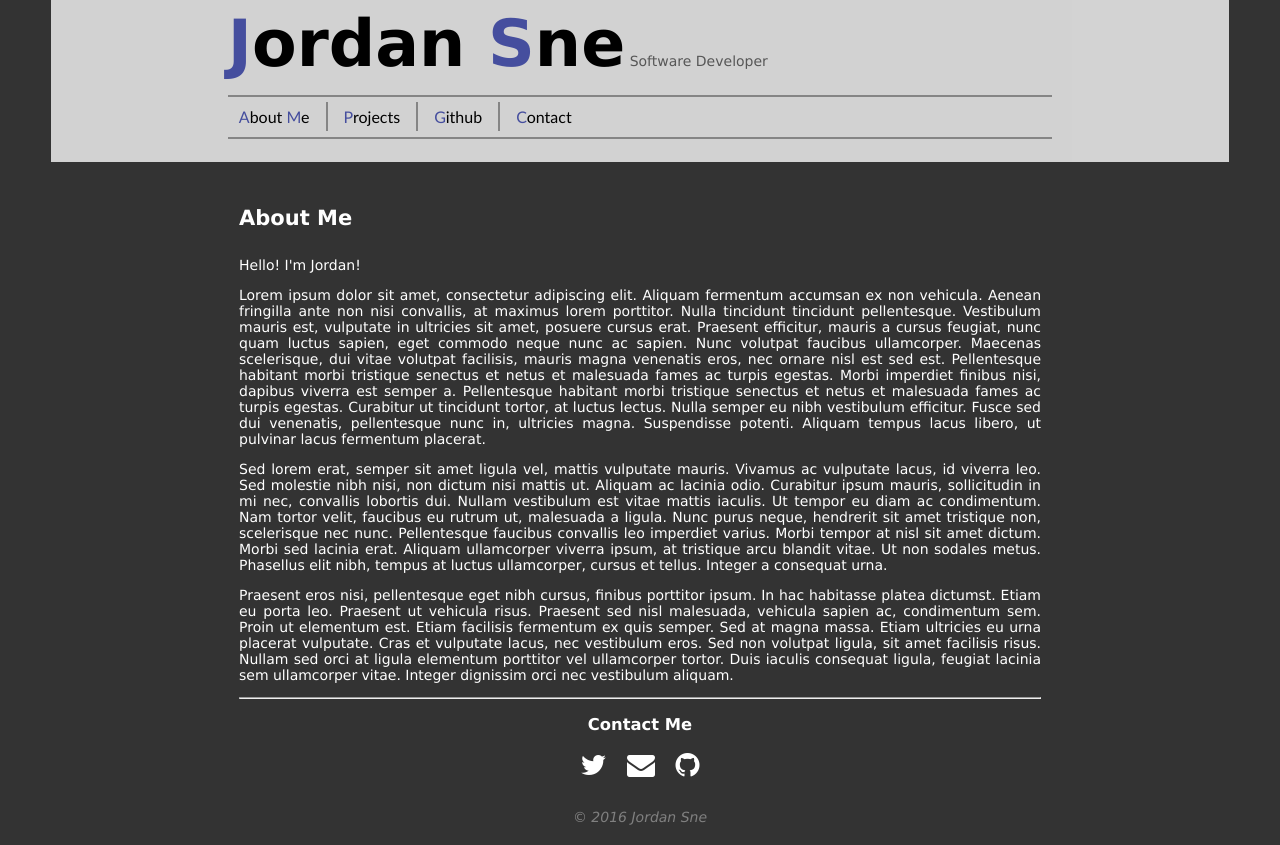
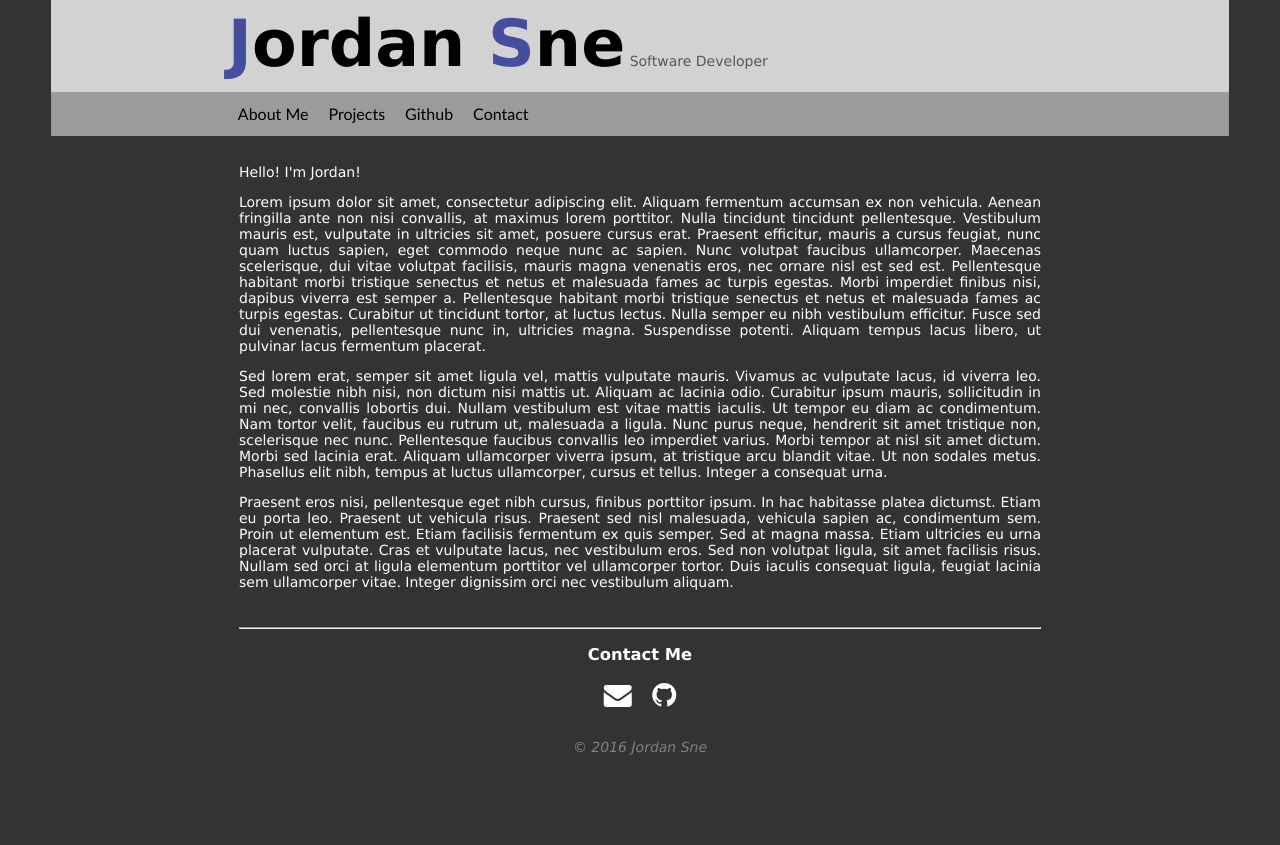
Before and after one commit to jordansne/personal-website, a plain HTML site: page index.html in a window 1280 px wide. After the commit the page ends 800 px from the top, so only its background shows below. Drawn offline with Linux system fonts and the light colour scheme.

Commit message:
Change to simpler design & clean up

```diff
--- /dev/null
+++ b/TODO.txt
@@ -0,0 +1,3 @@
+- Fix resizing issues of top header
+- Add about me page
+- Add contact me page
--- a/css/custom.css
+++ b/css/custom.css
@@ -10,21 +10,16 @@
     text-align: justify;
 }
 
-.contact {
-    text-align: center;
-}
-
 .footer {
     text-align: center;
     font-size: 14px;
-    color: gray;
 }
 
 ul.contact {
     padding: 0px;
 }
 
-li.contact {
+ul.contact li {
     padding: 8px;
 }
 
@@ -38,24 +33,21 @@ li.contact {
 .header {
     background-color: rgba(220, 220, 220, .95);
     width: 92%;
+    min-width: 630px;
     position: fixed;
-    padding-bottom: 15px;
     top: 0px;
     left: 4%;
     line-height: 24px;
     color: black;
 }
 
-/* Contents of the navbar */
-.header_content {
+/* The "Jordan Sne" in the header */
+.header_title {
+    line-height: 0px;
     width: 70%;
     min-width: 580px;
     margin: auto;
-}
-
-/* The "Jordan Sne" in the header */
-.header_title {
-    line-height: 0px;
+    margin-bottom: 5px;
 }
 
 /*
@@ -64,83 +56,35 @@ li.contact {
 * ======================================================
 */
 
+/* Full width navbar */
 .navbar {
     font-size: 16px;
+    background-color: #9b9b9b;
 }
 
-.nav_element {
-    text-decoration: none;
-    margin: 5px;
-    padding: 10px;
-    border: 1px solid rgba(0, 0, 0, 0);
+/* Link List */
+nav ul {
+    font-family: "Trebuchet MS";
+    padding: 0px;
+    width: 70%;
+    min-width: 580px;
+    margin: auto;
+    list-style-type: none;
+    overflow-x: hidden;
 }
 
-/* Vertial line seperator between header nav links */
-span.vl {
-    border-left: 1px solid #858585;
-    border-right: 1px solid #858585;
-    padding-top: 5px;
-    padding-bottom: 5px;
+nav ul li {
+    float: left;
 }
 
-/* Horizon line seperator around the nav bar */
-hr.nav_hr {
-    padding: 1px;
-    background-color: #858585;
-    border: 0;
-}
-
-nav ul {
-    padding: 0px;
-    margin: 0px;
-}
-
-nav a {
+nav ul li a {
+    display: block;
     text-decoration: none;
-    margin: 5px;
     padding: 10px;
-    border: 1px solid rgba(0, 0, 0, 0);
 }
 
 nav a:hover {
     background-color: rgba(69, 78, 158, 0.6);
-}
-
-/*
-* ======================================================
-* ================= Project Menu CSS ===================
-* ======================================================
-*/
-
-.menu_element {
-    display: block;
-    text-decoration: none;
-    margin: 2px;
-    padding: 7px;
-    padding-left: 13px;
-    line-height: 20px;
-    min-width: 95px;
-}
-
-.menu {
-    position: relative;
-    display: inline-block;
-}
-
-.menu_content {
-    display: none;
-    position: absolute;
-    margin-top: 8px;
-    margin-left: -2px;
-
-    border-left: 2px solid #858585;
-    border-bottom: 2px solid #858585;
-    border-right: 2px solid #858585;
-}
-
-.menu:hover .menu_content {
-    display: block;
-    background-color: white;
 }
 
 /*
@@ -153,7 +97,3 @@ nav a:hover {
 .blue {
     color: #454e9e;
 }
-
-.hoverable:hover {
-    background-color: rgba(69, 78, 158, 0.6);
-}
--- a/css/style.css
+++ b/css/style.css
@@ -5,7 +5,7 @@ body {
     width: 65%;
     min-width: 630px;
     margin: auto;
-    margin-top: 160px;
+    margin-top: 130px;
     padding: 5px;
     color: white;
 }
@@ -27,9 +27,3 @@ a {
     text-decoration: none;
     color: inherit;
 }
-
-nav {
-    display: block;
-    text-align: left;
-    font-family: "Trebuchet MS";
-}
--- a/index.html
+++ b/index.html
@@ -14,32 +14,25 @@
 <body>
     <div class="header">
         <div class="header_content">
-            <span class="header_title">
+            <div class="header_title">
                 <h1><a href="index.html">
                     <span class="blue">J</span>ordan <span class="blue">S</span>ne
                 </a></h1>
-            </span><span style="color: #575757;">Software Developer</span>
+            <span style="color: #575757;">Software Developer</span></div>
+
             <div class="navbar">
-                <hr class="nav_hr">
                 <nav>
                     <ul>
-                        <li><a style="margin-left: 0px;" href="about.html"><span class="blue">A</span>bout <span class="blue">M</span>e</a><span class="vl"></span><!--
-                     --><li><div class="menu">
-                            <span class="nav_element hoverable"><span class="blue">P</span>rojects</span>
-                            <div class="menu_content">
-                                <a class="menu_element hoverable" href="projects.html#opensource"><span class="blue">O</span>pen <span class="blue">S</span>ource</a>
-                            </div>
-                        </div><span class="vl"></span><!--
-                     --><li><a href="http://github.com/jordansne" target="_blank"><span class="blue">G</span>ithub</a><span class="vl"></span><!--
-                     --><li><a href="contact.html"><span class="blue">C</span>ontact</a>
+                        <li><a href="about.html">About Me</a>
+                        <li><a href="projects.html">Projects</a>
+                        <li><a href="http://github.com/jordansne" target="_blank">Github</a>
+                        <li><a href="contact.html">Contact</a>
                     </ul>
                 </nav>
-                <hr class="nav_hr">
             </div>
         </div>
     </div>
     <div class="content">
-        <h2>About Me</h2>
         <p>Hello! I'm Jordan!</p>
 
         <p>Lorem ipsum dolor sit amet, consectetur adipiscing elit. Aliquam fermentum accumsan ex non vehicula. Aenean fringilla ante non nisi convallis, at maximus lorem porttitor. Nulla tincidunt tincidunt pellentesque. Vestibulum mauris est, vulputate in ultricies sit amet, posuere cursus erat. Praesent efficitur, mauris a cursus feugiat, nunc quam luctus sapien, eget commodo neque nunc ac sapien. Nunc volutpat faucibus ullamcorper. Maecenas scelerisque, dui vitae volutpat facilisis, mauris magna venenatis eros, nec ornare nisl est sed est. Pellentesque habitant morbi tristique senectus et netus et malesuada fames ac turpis egestas. Morbi imperdiet finibus nisi, dapibus viverra est semper a. Pellentesque habitant morbi tristique senectus et netus et malesuada fames ac turpis egestas. Curabitur ut tincidunt tortor, at luctus lectus. Nulla semper eu nibh vestibulum efficitur. Fusce sed dui venenatis, pellentesque nunc in, ultricies magna. Suspendisse potenti. Aliquam tempus lacus libero, ut pulvinar lacus fermentum placerat.</p>
@@ -48,18 +41,15 @@
 
         <p>Praesent eros nisi, pellentesque eget nibh cursus, finibus porttitor ipsum. In hac habitasse platea dictumst. Etiam eu porta leo. Praesent ut vehicula risus. Praesent sed nisl malesuada, vehicula sapien ac, condimentum sem. Proin ut elementum est. Etiam facilisis fermentum ex quis semper. Sed at magna massa. Etiam ultricies eu urna placerat vulputate. Cras et vulputate lacus, nec vestibulum eros. Sed non volutpat ligula, sit amet facilisis risus. Nullam sed orci at ligula elementum porttitor vel ullamcorper tortor. Duis iaculis consequat ligula, feugiat lacinia sem ullamcorper vitae. Integer dignissim orci nec vestibulum aliquam.</p>
 
-        <hr>
-        <div class="contact">
+        <br><hr>
+        <div class="footer">
             <h3>Contact Me</h3>
             <ul class="contact">
-                <li class="contact"><a href="http://twitter.com/jordansne" target="_blank"><i class="fa fa-twitter fa-2x" aria-hidden="true"></i></a>
-                <li class="contact"><a href="mailto:jordansne@gmail.com" target="_blank"><i class="fa fa-envelope fa-2x" aria-hidden="true"></i></a>
-                <li class="contact"><a href="http://github.com/jordansne" target="_blank"><i class="fa fa-github fa-2x" aria-hidden="true"></i></a>
+                <li><a href="mailto:jordansne@gmail.com" target="_blank"><i class="fa fa-envelope fa-2x" aria-hidden="true"></i></a>
+                <li><a href="http://github.com/jordansne" target="_blank"><i class="fa fa-github fa-2x" aria-hidden="true"></i></a>
             </ul>
-        </div>
-        <br>
-        <div class="footer">
-            <i>&copy; 2016 Jordan Sne</i>
+            <br>
+            <i style="color: gray;">&copy; 2016 Jordan Sne</i>
         </div>
     </div>
 </body>
```
